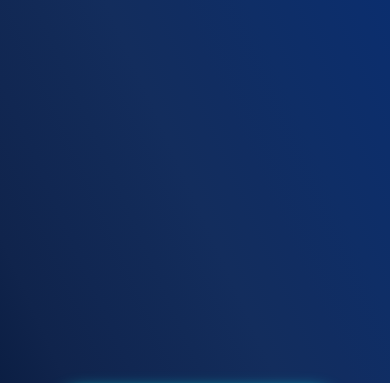
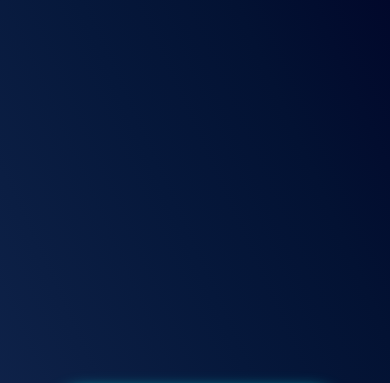
Before and after one commit to Big13ang/Digital-clock, a plain HTML site: page index.html in a window 390 px wide. Shown: the top 383 px of the page. Drawn offline with Linux system fonts and the light colour scheme.

Commit message:
change background gradient for mobile devices

```diff
--- a/style.css
+++ b/style.css
@@ -43,6 +43,10 @@ body {
 
 
 @media only screen and (max-width: 767px) {
+  body {
+    background-image: linear-gradient(to left bottom, #01082b, #031233, #06183b, #0b1e43, #10244c, #112752);
+  }
+
   .clock {
     width: 300px;
     font-size: 40px;
```
